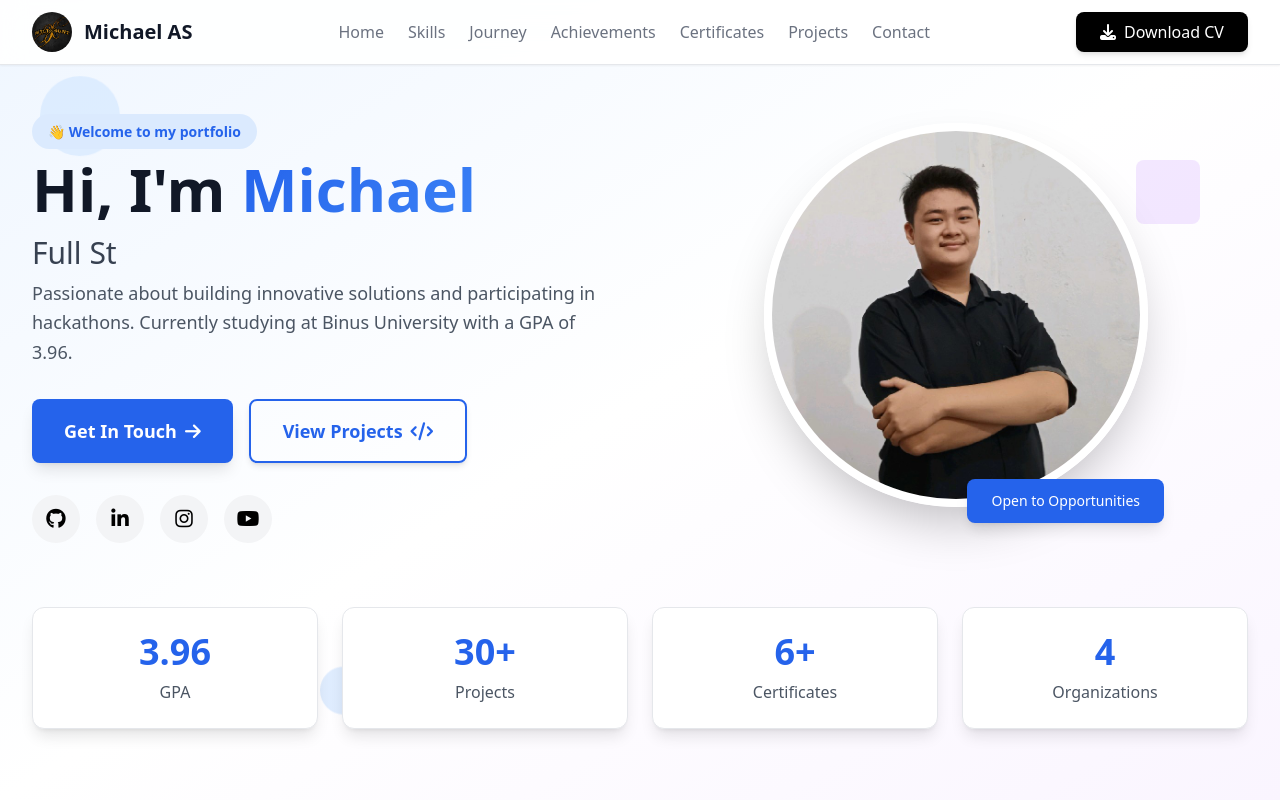
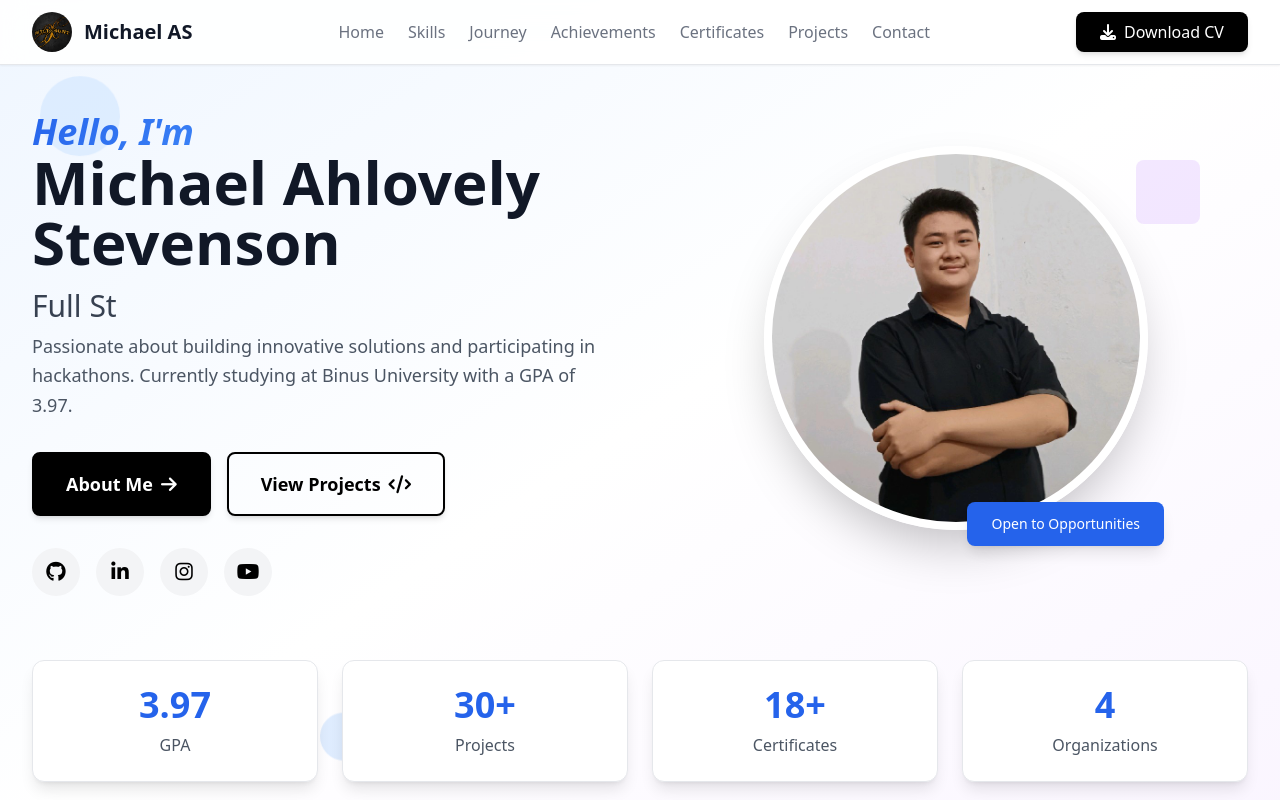
Before and after one commit to Mycticount-X/Mycticount-Archive, a React (Vite) app: page / in a window 1280 px wide. Shown: the top 800 px of the page. Built offline with nearby package versions, Linux system fonts and the light colour scheme; grey boxes are pictures that could not be loaded.

Commit message:
Update: Hero (Home) Section

```diff
--- a/src/App.css
+++ b/src/App.css
@@ -1,3 +1,6 @@
+@import url('https://fonts.googleapis.com/css2?family=Great+Vibes&display=swap');
+@import url('https://fonts.googleapis.com/css2?family=Caveat:wght@400..700&family=Dancing+Script:wght@400..700&display=swap');
+
 @tailwind base;
 @tailwind components;
 @tailwind utilities;
--- a/src/pages/Home.tsx
+++ b/src/pages/Home.tsx
@@ -79,21 +79,25 @@ const Home = () => {
             transition={{ duration: 0.8, ease: "easeOut" }}
             className="text-center lg:text-left"
           >
-            <div className="inline-block mb-4 mt-8">
+            {/* <div className="inline-block mb-4 mt-8">
               <span className="bg-blue-100 text-blue-600 px-4 py-2 rounded-full text-sm font-semibold">
                 👋 Welcome to my portfolio
               </span>
-            </div>
+            </div> */}
+
+            <p className="text-2xl lg:text-4xl font-bold text-gray-900 italic mt-8">
+              <span className="gradient-text">Hello, I'm</span>
+            </p>
 
             <h1 className="text-4xl lg:text-6xl font-bold text-gray-900 mb-4">
-              Hi, I'm <span className="gradient-text">Michael</span>
+              Michael Ahlovely Stevenson
             </h1>
 
             <h2 className="text-2xl lg:text-3xl text-gray-700 mb-2 font-medium">
               <span id="typingText">{text}</span>
             </h2>
 
-            <div className="flex lg:hidden justify-center my-8 fade-in-up">
+            <div className="flex lg:hidden justify-center my-8 fade-in-up mb-2">
               <div className="relative">
                 <div className="w-64 h-64 rounded-full overflow-hidden border-8 border-white shadow-xl">
                   <img src="./photo.jpg" alt="Michael Ahlovely Stevenson" className="w-full h-full object-cover" />
@@ -104,17 +108,18 @@ const Home = () => {
               </div>
             </div>
 
-            <p className="text-lg text-gray-600 mb-8 leading-relaxed">
+            <p className="text-lg text-gray-600 mb-8 leading-relaxed leading-relaxed">
               Passionate about building innovative solutions and participating in hackathons.
-              Currently studying at Binus University with a GPA of 3.96.
+              Currently studying at Binus University with a GPA of 3.97.
             </p>
 
-            <div className="flex flex-col sm:flex-row gap-4 justify-center lg:justify-start">
-              <a href="#contact" className="inline-flex items-center justify-center space-x-2 bg-blue-600 text-white px-8 py-4 rounded-lg text-lg font-semibold hover:bg-blue-700 transition-all duration-300 shadow-lg hover:shadow-xl transform hover:-translate-y-1">
-                <span>Get In Touch</span>
+            <div className="flex flex-col sm:flex-row gap-4 justify-center lg:justify-start group pointer-events-none">
+              <a href="#journey" className="pointer-events-auto inline-flex items-center justify-center space-x-2 border-2 border-black bg-black text-white px-8 py-4 rounded-lg text-lg font-semibold transition-all duration-300 shadow-md hover:shadow-lg group-hover:bg-transparent group-hover:text-black hover:!bg-black hover:!text-white">
+                <span>About Me</span>
                 <i className="fas fa-arrow-right"></i>
               </a>
-              <a href="#projects" className="inline-flex items-center justify-center space-x-2 border-2 border-blue-600 text-blue-600 px-8 py-4 rounded-lg text-lg font-semibold hover:bg-blue-600 hover:text-white transition-all duration-300 shadow-md hover:shadow-lg">
+
+              <a href="#projects" className="pointer-events-auto inline-flex items-center justify-center space-x-2 border-2 border-black bg-transparent text-black px-8 py-4 rounded-lg text-lg font-semibold transition-all duration-300 shadow-md hover:shadow-lg hover:!bg-black hover:!text-white">
                 <span>View Projects</span>
                 <i className="fas fa-code"></i>
               </a>
@@ -122,16 +127,16 @@ const Home = () => {
 
             {/* Social Links */}
             <div className="flex gap-4 mt-8 justify-center lg:justify-start">
-              <a href="https://github.com/Mycticount-X" target="_blank" rel="noopener noreferrer" className="w-12 h-12 bg-gray-100 hover:bg-blue-600 hover:text-white rounded-full flex items-center justify-center transition-all duration-300 transform hover:scale-110">
+              <a href="https://github.com/Mycticount-X" target="_blank" rel="noopener noreferrer" className="w-12 h-12 bg-gray-100 hover:bg-gray-900 hover:text-white rounded-full flex items-center justify-center transition-all duration-300 transform hover:scale-110">
                 <i className="fab fa-github text-xl"></i>
               </a>
-              <a href="https://www.linkedin.com/in/michael-ahlovely-stevenson-7b1b62325/" target="_blank" rel="noopener noreferrer" className="w-12 h-12 bg-gray-100 hover:bg-blue-600 hover:text-white rounded-full flex items-center justify-center transition-all duration-300 transform hover:scale-110">
+              <a href="https://www.linkedin.com/in/michael-ahlovely-stevenson-7b1b62325/" target="_blank" rel="noopener noreferrer" className="w-12 h-12 bg-gray-100 hover:bg-gray-900 hover:text-white rounded-full flex items-center justify-center transition-all duration-300 transform hover:scale-110">
                 <i className="fab fa-linkedin-in text-xl"></i>
               </a>
-              <a href="https://www.instagram.com/michael23master" target="_blank" rel="noopener noreferrer" className="w-12 h-12 bg-gray-100 hover:bg-blue-600 hover:text-white rounded-full flex items-center justify-center transition-all duration-300 transform hover:scale-110">
+              <a href="https://www.instagram.com/michael23master" target="_blank" rel="noopener noreferrer" className="w-12 h-12 bg-gray-100 hover:bg-gray-900 hover:text-white rounded-full flex items-center justify-center transition-all duration-300 transform hover:scale-110">
                 <i className="fab fa-instagram text-xl"></i>
               </a>
-              <a href="https://www.youtube.com/@Mycticount_23X" target="_blank" rel="noopener noreferrer" className="w-12 h-12 bg-gray-100 hover:bg-blue-600 hover:text-white rounded-full flex items-center justify-center transition-all duration-300 transform hover:scale-110">
+              <a href="https://www.youtube.com/@Mycticount_23X" target="_blank" rel="noopener noreferrer" className="w-12 h-12 bg-gray-100 hover:bg-gray-900 hover:text-white rounded-full flex items-center justify-center transition-all duration-300 transform hover:scale-110">
                 <i className="fab fa-youtube text-xl"></i>
               </a>
             </div>
@@ -162,9 +167,9 @@ const Home = () => {
           className="grid grid-cols-2 lg:grid-cols-4 gap-6 mt-16"
         >
           {[
-            { value: '3.96', label: 'GPA' },
+            { value: '3.97', label: 'GPA' },
             { value: '30+', label: 'Projects' },
-            { value: '6+', label: 'Certificates' },
+            { value: '18+', label: 'Certificates' },
             { value: '4', label: 'Organizations' }
           ].map((stat, index) => (
             <motion.div
```
